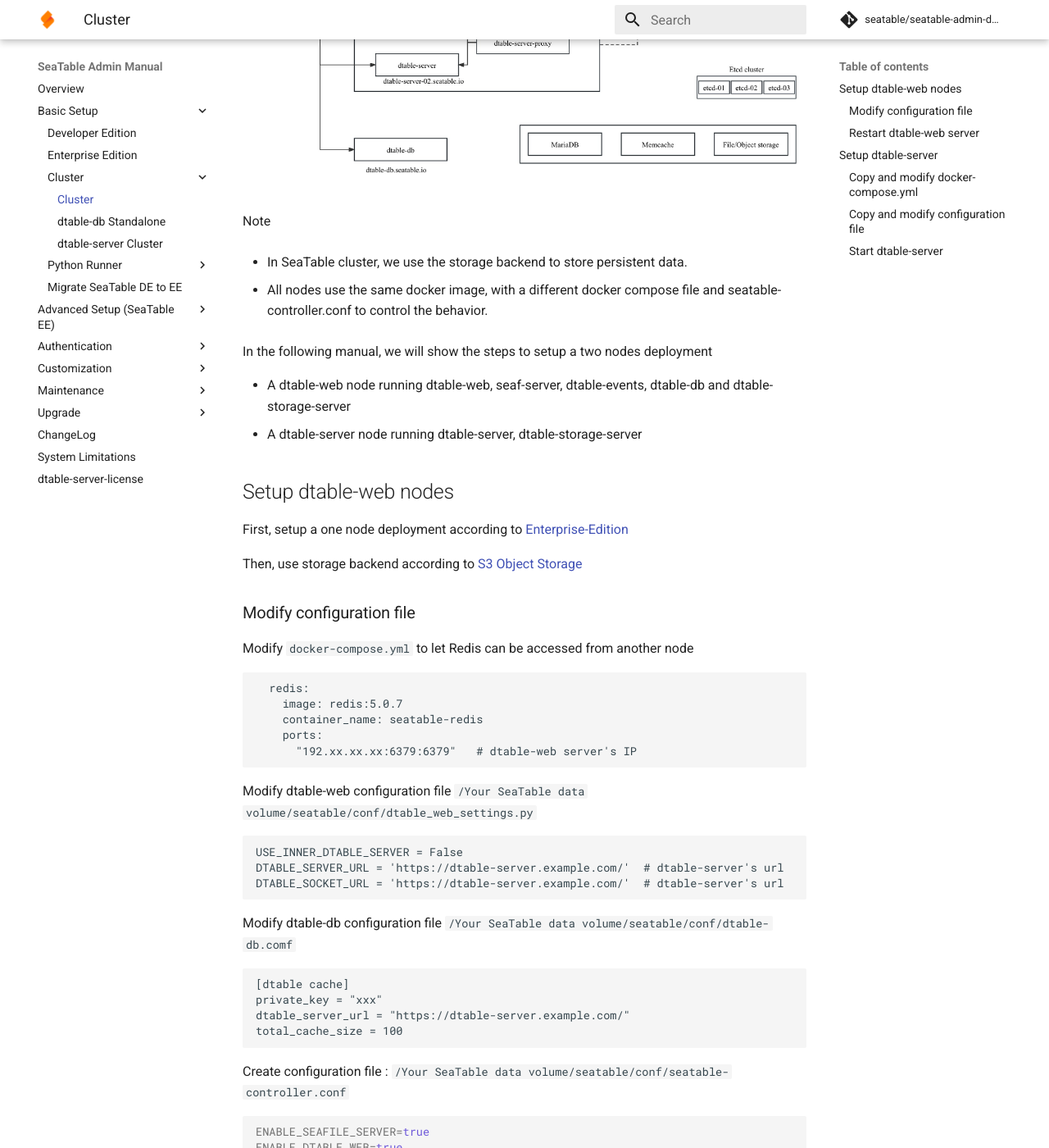
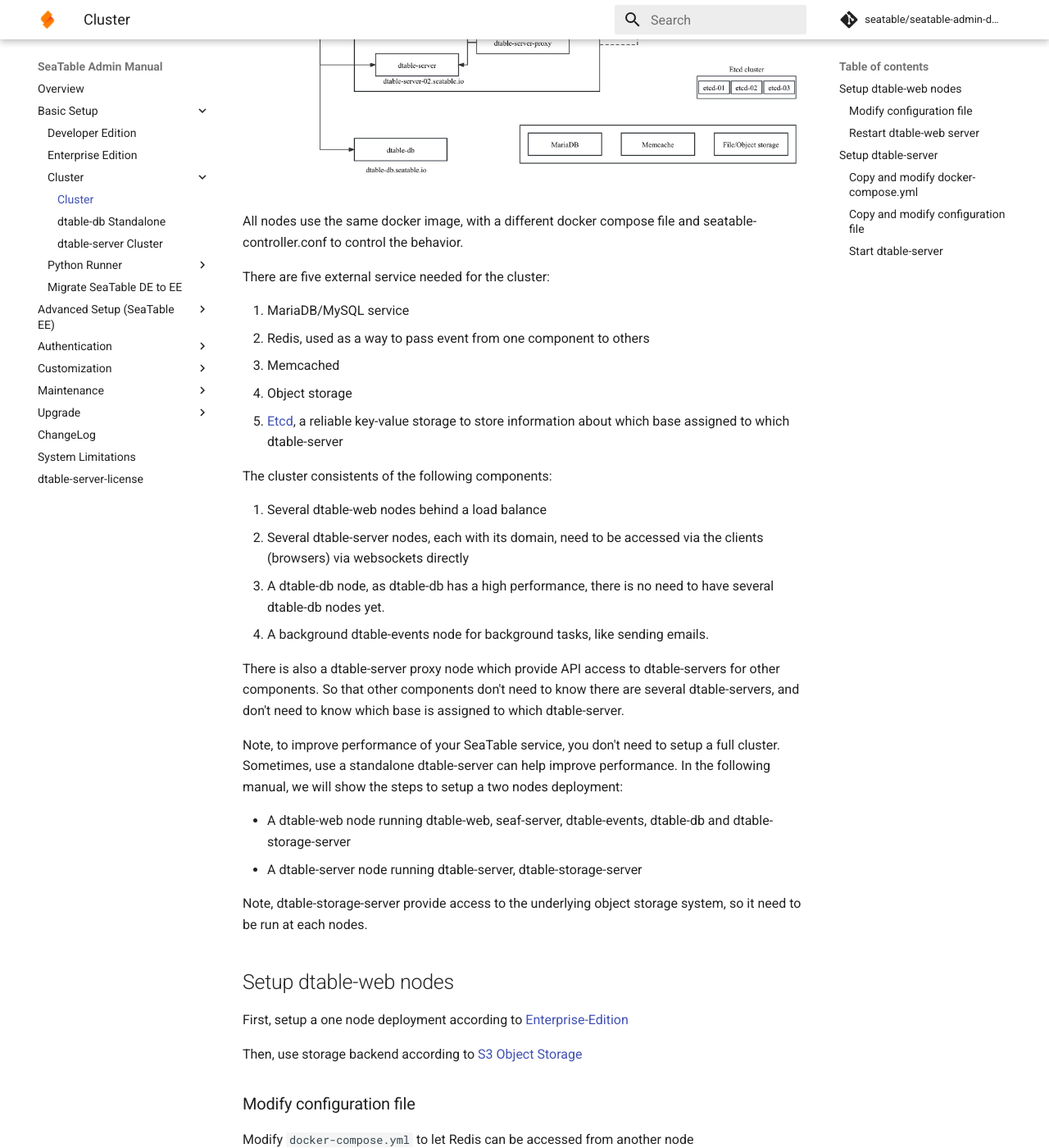
Before and after one commit to seatable/seatable-admin-docs, an MkDocs documentation site: the page built from manual/docker/Cluster/SeaTable Cluster.md, in a window 1280 px wide and 1400 px high, scrolled down 453 px. Shown: the whole window at 82% size. Built offline with MkDocs 1.6.1 and Material for MkDocs 9.7.7, drawn with Linux system fonts in a browser that asks for light colours; comment, search, counter and statistics services are not loaded; some of the changed text lies outside the part shown.

Commit message:
Improve details for SeaTable cluster

```diff
--- a/manual/docker/Cluster/SeaTable Cluster.md
+++ b/manual/docker/Cluster/SeaTable Cluster.md
@@ -1,21 +1,36 @@
 # SeaTable cluster
 
-SeaTable Enterprise Edition support cluster for better performance.
+SeaTable Enterprise Edition support cluster for high availability and better performance.
 
 A general architecture is like following:
 
 ![](../../images/auto-upload/cluster-architecture.jpg)
 
-Note
+All nodes use the same docker image, with a different docker compose file and seatable-controller.conf to control the behavior.
 
-* In SeaTable cluster, we use the storage backend to store persistent data.
+There are five external service needed for the cluster:
 
-* All nodes use the same docker image, with a different docker compose file and seatable-controller.conf to control the behavior.
+1. MariaDB/MySQL service
+2. Redis, used as a way to pass event from one component to others
+3. Memcached
+4. Object storage
+5. [Etcd](https://etcd.io/), a reliable key-value storage to store information about which base assigned to which dtable-server
 
-In the following manual, we will show the steps to setup a two nodes deployment
+The cluster consistents of the following components:
+
+1. Several dtable-web nodes behind a load balance
+2. Several dtable-server nodes, each with its domain, need to be accessed via the clients (browsers) via websockets directly
+3. A dtable-db node, as dtable-db has a high performance, there is no need to have several dtable-db nodes yet.
+4. A background dtable-events node for background tasks, like sending emails.
+
+There is also a dtable-server proxy node which provide API access to dtable-servers for other components. So that other components don't need to know there are several dtable-servers, and don't need to know which base is assigned to which dtable-server.
+
+Note, to improve performance of your SeaTable service, you don't need to setup a full cluster. Sometimes, use a standalone dtable-server can help improve performance. In the following manual, we will show the steps to setup a two nodes deployment:
 
 * A dtable-web node running dtable-web, seaf-server, dtable-events, dtable-db and dtable-storage-server
 * A dtable-server node running dtable-server, dtable-storage-server
+
+Note, dtable-storage-server provide access to the underlying object storage system, so it need to be run at each nodes.
 
 ## Setup dtable-web nodes
 
```
